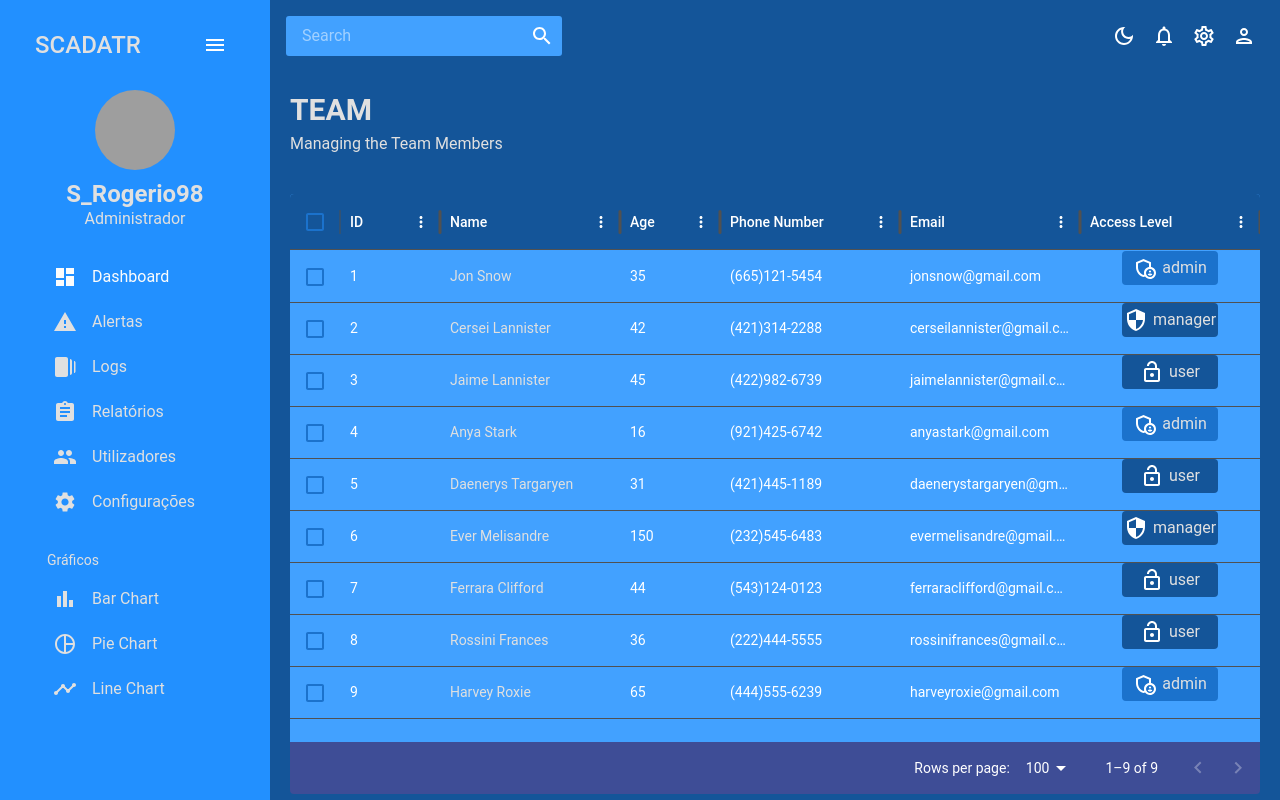
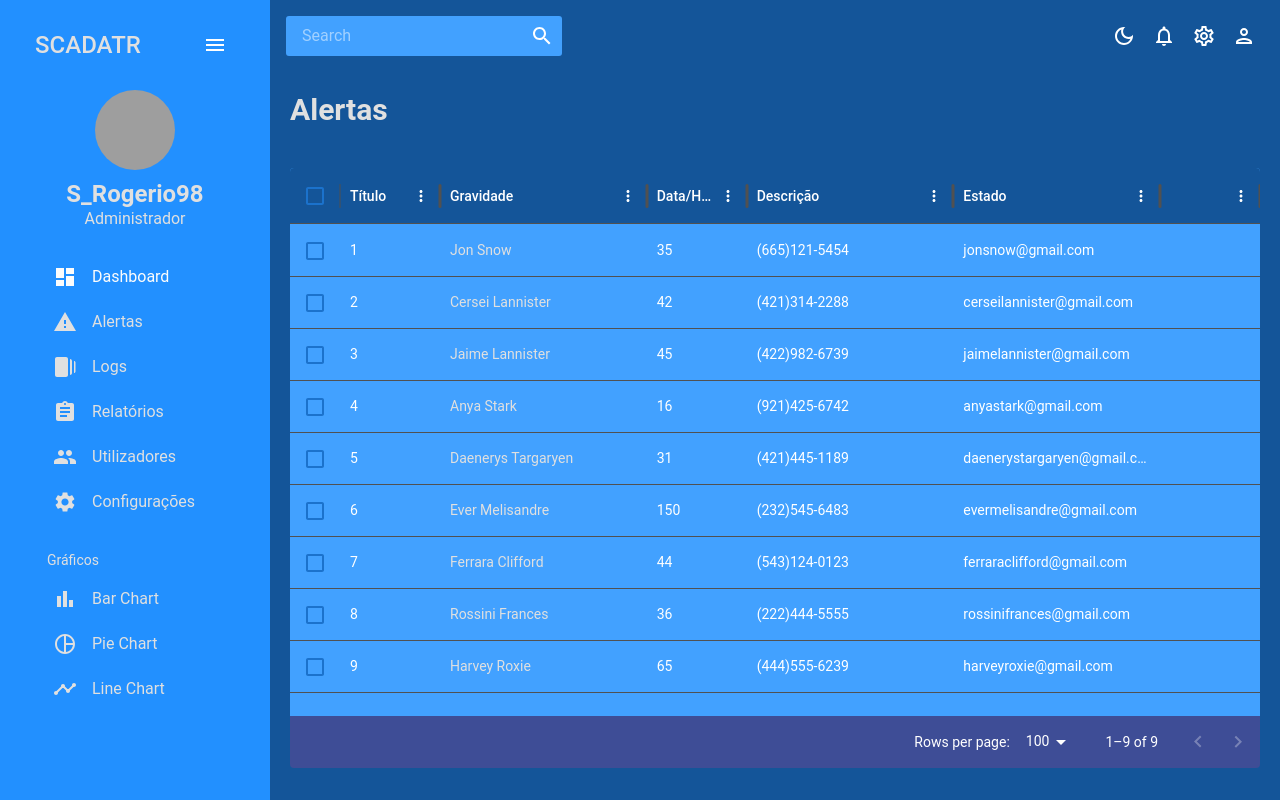
Before and after one commit to dani2308/scadatr, a React (Vite) app in the folder scadatr-projectI/: page /team in a window 1280 px wide. Built offline with nearby package versions, Linux system fonts and the light colour scheme; grey boxes are pictures that could not be loaded.

Commit message:
Some changes in Alerts Page

```diff
--- a/scadatr-projectI/src/App.jsx
+++ b/scadatr-projectI/src/App.jsx
@@ -3,7 +3,7 @@ import { Routes, Route } from "react-router-dom";
 import Topbar from "./scenes/global/Topbar";
 import Sidebar from "./scenes/global/Sidebar";
 import Dashboard from "./scenes/dashboard";
-import Team from "./scenes/team";
+import Team from "./scenes/alertas";
 import Contacts from "./scenes/contacts";
 import Invoices from "./scenes/invoices";
 import Form from "./scenes/form";
--- a/scadatr-projectI/src/scenes/team/index.jsx
+++ b/scadatr-projectI/src/scenes/alertas/index.jsx
@@ -11,30 +11,34 @@ const Team = () => {
   const theme = useTheme();
   const colors = tokens(theme.palette.mode);
   const columns = [
-    { field: "id", headerName: "ID" },
+    { field: "id", headerName: "Título" },
     {
       field: "name",
-      headerName: "Name",
+      headerName: "Gravidade",
       flex: 1,
       cellClassName: "name-column--cell",
     },
     {
       field: "age",
-      headerName: "Age",
+      headerName: "Data/Hora",
       type: "number",
       headerAlign: "left",
       align: "left",
     },
     {
       field: "phone",
-      headerName: "Phone Number",
+      headerName: "Descrição",
       flex: 1,
     },
     {
       field: "email",
-      headerName: "Email",
+      headerName: "Estado",
       flex: 1,
     },
+
+    {
+      /*
+
     {
       field: "accessLevel",
       headerName: "Access Level",
@@ -66,11 +70,13 @@ const Team = () => {
         );
       },
     },
+    */
+    },
   ];
 
   return (
     <Box m="20px">
-      <Header title="TEAM" subtitle="Managing the Team Members" />
+      <Header title="Alertas" />
       <Box
         m="40px 0 0 0"
         height="75vh"
--- a/scadatr-projectI/src/scenes/contacts/index.jsx
+++ b/scadatr-projectI/src/scenes/contacts/index.jsx
@@ -1,29 +1,19 @@
-import { Box } from "@mui/material";
-import { DataGrid, GridToolbar } from "@mui/x-data-grid";
+import { Box, Typography, useTheme } from "@mui/material";
+import { DataGrid } from "@mui/x-data-grid";
 import { tokens } from "../../theme";
-import { mockDataContacts } from "../../data/mockData";
+import { mockDataInvoices } from "../../data/mockData";
 import Header from "../../components/Header";
-import { useTheme } from "@mui/material";
 
-const Contacts = () => {
+const Invoices = () => {
   const theme = useTheme();
   const colors = tokens(theme.palette.mode);
-
   const columns = [
-    { field: "id", headerName: "ID", flex: 0.5 },
-    { field: "registrarId", headerName: "Registrar ID" },
+    { field: "id", headerName: "Título" },
     {
       field: "name",
       headerName: "Name",
       flex: 1,
       cellClassName: "name-column--cell",
-    },
-    {
-      field: "age",
-      headerName: "Age",
-      type: "number",
-      headerAlign: "left",
-      align: "left",
     },
     {
       field: "phone",
@@ -36,28 +26,23 @@ const Contacts = () => {
       flex: 1,
     },
     {
-      field: "address",
-      headerName: "Address",
+      field: "cost",
+      headerName: "Cost",
       flex: 1,
+      renderCell: (params) => (
+        <Typography color={colors.grey[100]}>${params.row.cost}</Typography>
+      ),
     },
     {
-      field: "city",
-      headerName: "City",
-      flex: 1,
-    },
-    {
-      field: "zipCode",
-      headerName: "Zip Code",
+      field: "date",
+      headerName: "Date",
       flex: 1,
     },
   ];
 
   return (
     <Box m="20px">
-      <Header
-        title="CONTACTS"
-        subtitle="List of Contacts for Future Reference"
-      />
+      <Header title="INVOICES" subtitle="List of Invoice Balances" />
       <Box
         m="40px 0 0 0"
         height="75vh"
@@ -85,19 +70,12 @@ const Contacts = () => {
           "& .MuiCheckbox-root": {
             color: `${colors.grey[100]} !important`,
           },
-          "& .MuiDataGrid-toolbarContainer .MuiButton-text": {
-            color: `${colors.grey[100]} !important`,
-          },
         }}
       >
-        <DataGrid
-          rows={mockDataContacts}
-          columns={columns}
-          components={{ Toolbar: GridToolbar }}
-        />
+        <DataGrid checkboxSelection rows={mockDataInvoices} columns={columns} />
       </Box>
     </Box>
   );
 };
 
-export default Contacts;
+export default Invoices;
--- a/scadatr-projectI/src/scenes/dashboard/index.jsx
+++ b/scadatr-projectI/src/scenes/dashboard/index.jsx
@@ -22,7 +22,7 @@ const Dashboard = () => {
     <Box m="20px">
       {/* HEADER */}
       <Box display="flex" justifyContent="space-between" alignItems="center">
-        <Header title="DASHBOARD" subtitle="Welcome to your dashboard" />
+        <Header title="DASHBOARD" subtitle="Bem-vindo ao seu Dashboard" />
 
         <Box>
           <Button
@@ -35,7 +35,7 @@ const Dashboard = () => {
             }}
           >
             <DownloadOutlinedIcon sx={{ mr: "10px" }} />
-            Download Reports
+            Download de Relatórios
           </Button>
         </Box>
       </Box>
--- a/scadatr-projectI/src/scenes/invoices/index.jsx
+++ b/scadatr-projectI/src/scenes/invoices/index.jsx
@@ -1,19 +1,29 @@
-import { Box, Typography, useTheme } from "@mui/material";
-import { DataGrid } from "@mui/x-data-grid";
+import { Box } from "@mui/material";
+import { DataGrid, GridToolbar } from "@mui/x-data-grid";
 import { tokens } from "../../theme";
-import { mockDataInvoices } from "../../data/mockData";
+import { mockDataContacts } from "../../data/mockData";
 import Header from "../../components/Header";
+import { useTheme } from "@mui/material";
 
-const Invoices = () => {
+const Contacts = () => {
   const theme = useTheme();
   const colors = tokens(theme.palette.mode);
+
   const columns = [
-    { field: "id", headerName: "ID" },
+    { field: "id", headerName: "Título", flex: 0.5 },
+    { field: "registrarId", headerName: "Registrar ID" },
     {
       field: "name",
       headerName: "Name",
       flex: 1,
       cellClassName: "name-column--cell",
+    },
+    {
+      field: "age",
+      headerName: "Age",
+      type: "number",
+      headerAlign: "left",
+      align: "left",
     },
     {
       field: "phone",
@@ -26,25 +36,28 @@ const Invoices = () => {
       flex: 1,
     },
     {
-      field: "cost",
-      headerName: "Cost",
+      field: "address",
+      headerName: "Address",
       flex: 1,
-      renderCell: (params) => (
-        <Typography color={colors.grey[100]}>
-          ${params.row.cost}
-        </Typography>
-      ),
     },
     {
-      field: "date",
-      headerName: "Date",
+      field: "city",
+      headerName: "City",
+      flex: 1,
+    },
+    {
+      field: "zipCode",
+      headerName: "Zip Code",
       flex: 1,
     },
   ];
 
   return (
     <Box m="20px">
-      <Header title="INVOICES" subtitle="List of Invoice Balances" />
+      <Header
+        title="CONTACTS"
+        subtitle="List of Contacts for Future Reference"
+      />
       <Box
         m="40px 0 0 0"
         height="75vh"
@@ -72,12 +85,19 @@ const Invoices = () => {
           "& .MuiCheckbox-root": {
             color: `${colors.grey[100]} !important`,
           },
+          "& .MuiDataGrid-toolbarContainer .MuiButton-text": {
+            color: `${colors.grey[100]} !important`,
+          },
         }}
       >
-        <DataGrid checkboxSelection rows={mockDataInvoices} columns={columns} />
+        <DataGrid
+          rows={mockDataContacts}
+          columns={columns}
+          components={{ Toolbar: GridToolbar }}
+        />
       </Box>
     </Box>
   );
 };
 
-export default Invoices;
+export default Contacts;
```
